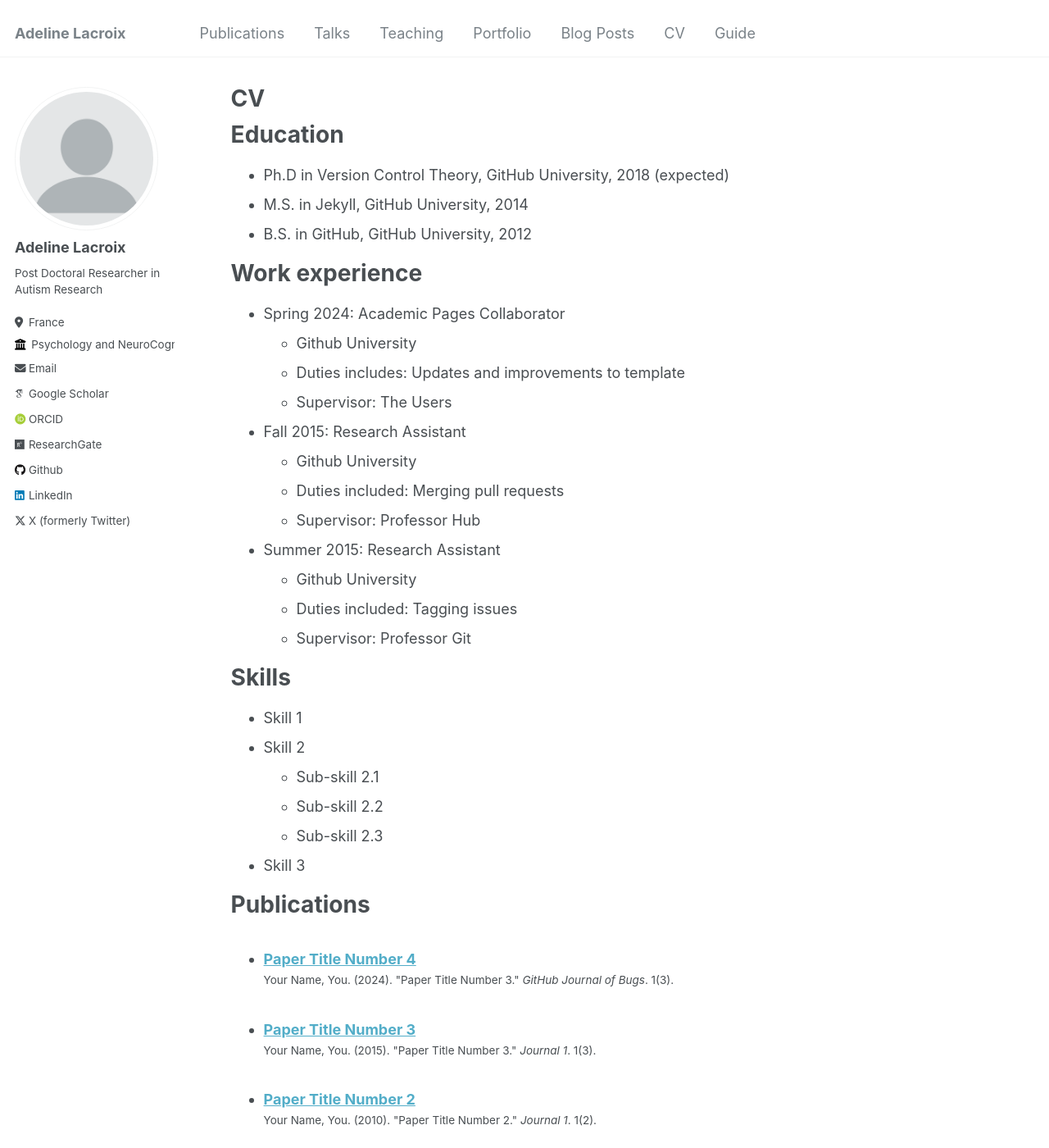
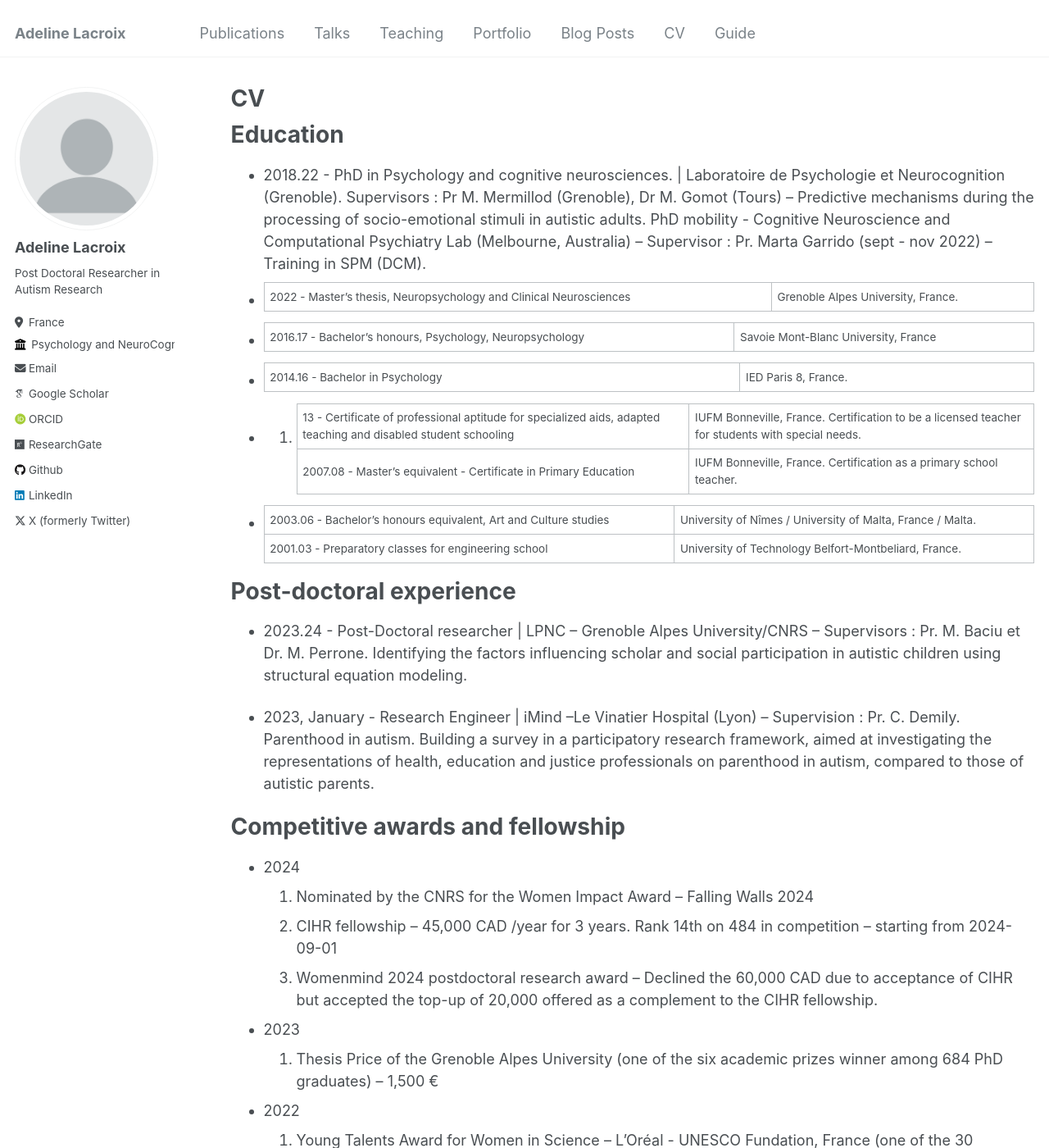
Before and after one commit to Adeline-Lacroix/Adeline-Lacroix.github.io, a Jekyll site: the page built from _pages/cv.md, in a window 1280 px wide and 1400 px high. Shown: the whole window at 82% size. Built offline with Jekyll 4.4.1, drawn with Linux system fonts in a browser that asks for light colours; some web fonts are replaced; some of the changed text lies outside the part shown.

Commit message:
Update cv.md
updating CV partially

```diff
--- a/_pages/cv.md
+++ b/_pages/cv.md
@@ -11,35 +11,51 @@ redirect_from:
 
 Education
 ======
-* Ph.D in Version Control Theory, GitHub University, 2018 (expected)
-* M.S. in Jekyll, GitHub University, 2014
-* B.S. in GitHub, GitHub University, 2012
+* 2018.22 - PhD in Psychology and cognitive neurosciences. | Laboratoire de Psychologie et Neurocognition (Grenoble). Supervisors : Pr M. Mermillod (Grenoble), Dr M. Gomot (Tours) – Predictive mechanisms during the processing of socio-emotional stimuli in autistic adults.
+PhD mobility  - Cognitive Neuroscience and Computational Psychiatry Lab (Melbourne, Australia) – Supervisor : Pr. Marta Garrido (sept - nov 2022) – Training in SPM (DCM).
+* 2022 - Master’s thesis,  Neuropsychology and Clinical Neurosciences | Grenoble Alpes University, France.
+* 2016.17 - Bachelor’s honours, Psychology, Neuropsychology | Savoie Mont-Blanc University, France
+* 2014.16 - Bachelor in Psychology | IED Paris 8, France.
+* 2012. 13 - Certificate of professional aptitude for specialized aids, adapted teaching and disabled student schooling|  IUFM Bonneville, France. Certification to be a licensed teacher for students with special needs.
+2007.08 - Master’s equivalent - Certificate in Primary Education |  IUFM Bonneville, France. Certification as a primary school teacher.
+* 2003.06 - Bachelor’s honours equivalent, Art and Culture studies | University of Nîmes / University of Malta, France / Malta.
+2001.03 - Preparatory classes for engineering school | University of Technology Belfort-Montbeliard, France.
 
-Work experience
+Post-doctoral experience
 ======
-* Spring 2024: Academic Pages Collaborator
-  * Github University
-  * Duties includes: Updates and improvements to template
-  * Supervisor: The Users
+* 2023.24 - Post-Doctoral researcher | LPNC – Grenoble Alpes University/CNRS – Supervisors : Pr. M. Baciu et Dr. M. Perrone. Identifying the factors influencing scholar and social participation in autistic children using structural
+equation modeling.
 
-* Fall 2015: Research Assistant
-  * Github University
-  * Duties included: Merging pull requests
-  * Supervisor: Professor Hub
+* 2023, January - Research Engineer | iMind –Le Vinatier Hospital (Lyon) – Supervision : Pr. C. Demily. Parenthood in autism. Building a survey in a participatory research framework, aimed at investigating the representations of health,
+education and justice professionals on parenthood in autism, compared to those of autistic parents.
 
-* Summer 2015: Research Assistant
-  * Github University
-  * Duties included: Tagging issues
-  * Supervisor: Professor Git
 
-Skills
+Competitive awards and fellowship
 ======
-* Skill 1
-* Skill 2
-  * Sub-skill 2.1
-  * Sub-skill 2.2
-  * Sub-skill 2.3
-* Skill 3
+* 2024
+1.	Nominated by the CNRS for the Women Impact Award – Falling Walls 2024
+2.	CIHR fellowship – 45,000 CAD /year for 3 years. Rank 14th on 484 in competition – starting from 2024-09-01
+3.	Womenmind 2024 postdoctoral research award – Declined the 60,000 CAD due to acceptance of CIHR but accepted the top-up of 20,000 offered as a complement to the CIHR fellowship.
+* 2023
+4.	Thesis Price of the Grenoble Alpes University (one of the six academic prizes winner among 684 PhD graduates) – 1,500 €
+* 2022
+5. Young Talents Award for Women in Science – L’Oréal - UNESCO Fundation, France (one of the 30 laureates among more than 700 candidates) – 15,000 €
+6.	Mobility Grant CBH Graduate school ( ANR-17-EURE-003) – Grenoble Alpes University, France – 3,050 €
+7.	Mobility Grant IDEX –  Grenoble Alpes University, France – 1,600 €
+8.	Mobility Grant – Scientific Interest Group for autism and neurodevelopmental disorder – 2,000 €
+9.	GIS mobility Grant – Scientific Group for Autism and Neurodevelopmental disorders, France
+* 2018
+10.	Mobility Grant – Scientific Interest Group for autism and neurodevelopmental disorder – 2,000 €
+
+Competitive grant writing and reserach funding history
+======
+- 2023.24
+1.	FLEXPREAUT project - Neurofunctional Specificities in Autistic and Non-Autistic Adults
+Regarding Predictive Processes in High-Level Cognitive Flexibility Tasks. Institut Carnot Cognition – 25,000 €
+2.	FLEXPREAUT project - Neurofunctional Specificities in Autistic and Non-Autistic Adults
+Regarding Predictive Processes in High-Level Cognitive Flexibility Tasks. CERCOG call for proposal collaboration and functioning – 6,400 €
+3.	FLEXPREAUT project - Neurofunctional Specificities in Autistic and Non-Autistic Adults
+Regarding Predictive Processes in High-Level Cognitive Flexibility Tasks. CERCOG call for proposal initiation – 3,558 €
 
 Publications
 ======
@@ -61,4 +77,9 @@ Teaching
 
 Service and leadership
 ======
-* Currently signed in to 43 different slack teams
+- 2024 - present : Member of the work team “Participatory research school” – organization of the first participatory research school in Autism and Neurodevelopmental Disorder in 2025 with the Scientific Interest Group for Autism and Neurodevelopmental Disorders
+- 2021 - present : Reviewer for Visual Cognition, Neuropsychiatric Disease and Treatment, Autism, Brain Research, Journal of Autism and Developpemental Disorder
+- 2020 - present : Contribution to the organization of conferences with the national Scientific Interest Group for Autism and Neurodevelopmental Disorders
+- 2023 : Committee Member of the research focus group for the inter-ministerial delegation for the national autism strategy (2023 – 2027)
+- 2021 : Member of the scientific committee for the 2nd national conference on autism. November 19 – 20 2021. Bern, Switzerland.
+- 2024 :  Labtimes organization
```
